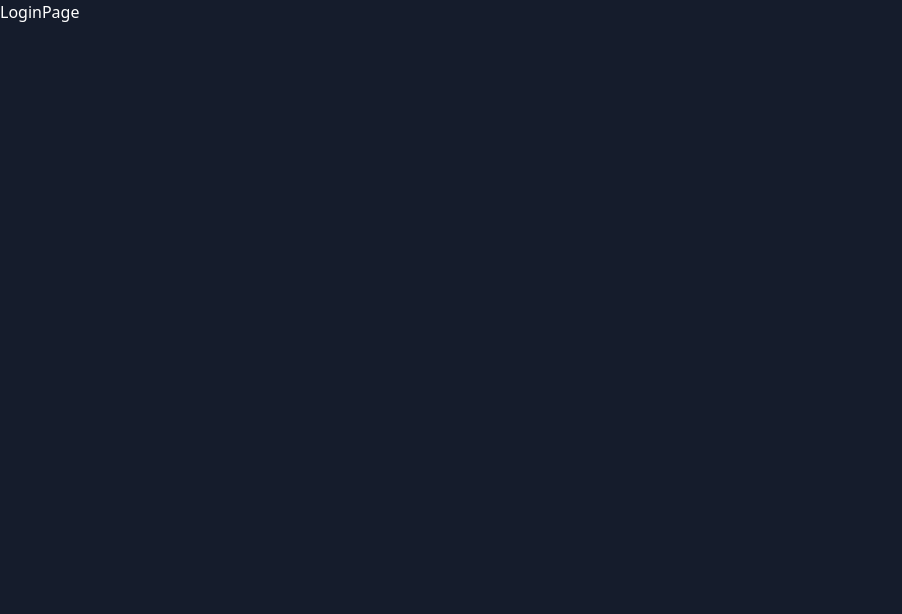
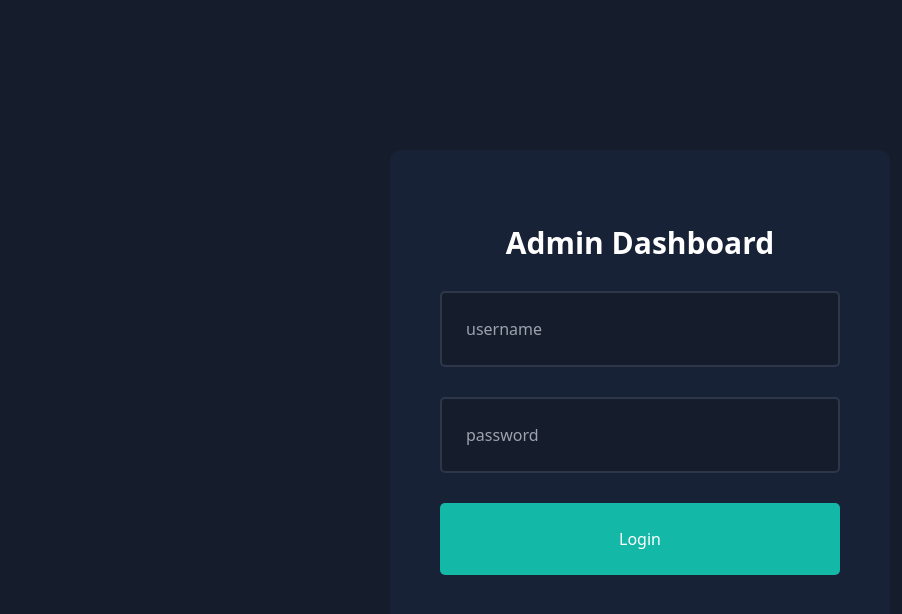
Before and after one commit to mberkayarsln/admin-dashboard, a Next.js app: page /login in a window 1280 px wide. Shown: the top 614 px of the page, without its empty margins (0-902 px from the left). Built offline with nearby package versions, Linux system fonts and the light colour scheme.

Commit message:
login page

```diff
--- a/app/login/page.tsx
+++ b/app/login/page.tsx
@@ -1,6 +1,13 @@
 const LoginPage = () => {
   return (
-    <div>LoginPage</div>
+    <div className="w-full h-screen flex items-center justify-center">
+      <form action="" className="bg-[var(--bgSoft)] p-[50px] rounded-[10px] flex flex-col justify-center gap-[30px] size-[500px]">
+        <h1 className="text-center text-3xl font-bold">Admin Dashboard</h1>
+        <input type="text" placeholder="username" className="p-6 rounded-[5px] bg-[var(--bg)] text-[var(--text)] border-2 border-solid border-[var(--inputBorder)] outline-none" required />
+        <input type="password" placeholder="password" className="p-6 rounded-[5px] bg-[var(--bg)] text-[var(--text)] border-2 border-solid border-[var(--inputBorder)] outline-none" required />
+        <button type="submit" className="bg-teal-500 p-6 text-[var(--text)] border-none cursor-pointer rounded-[5px]">Login</button>
+      </form>
+    </div>
   )
 }
 
```
